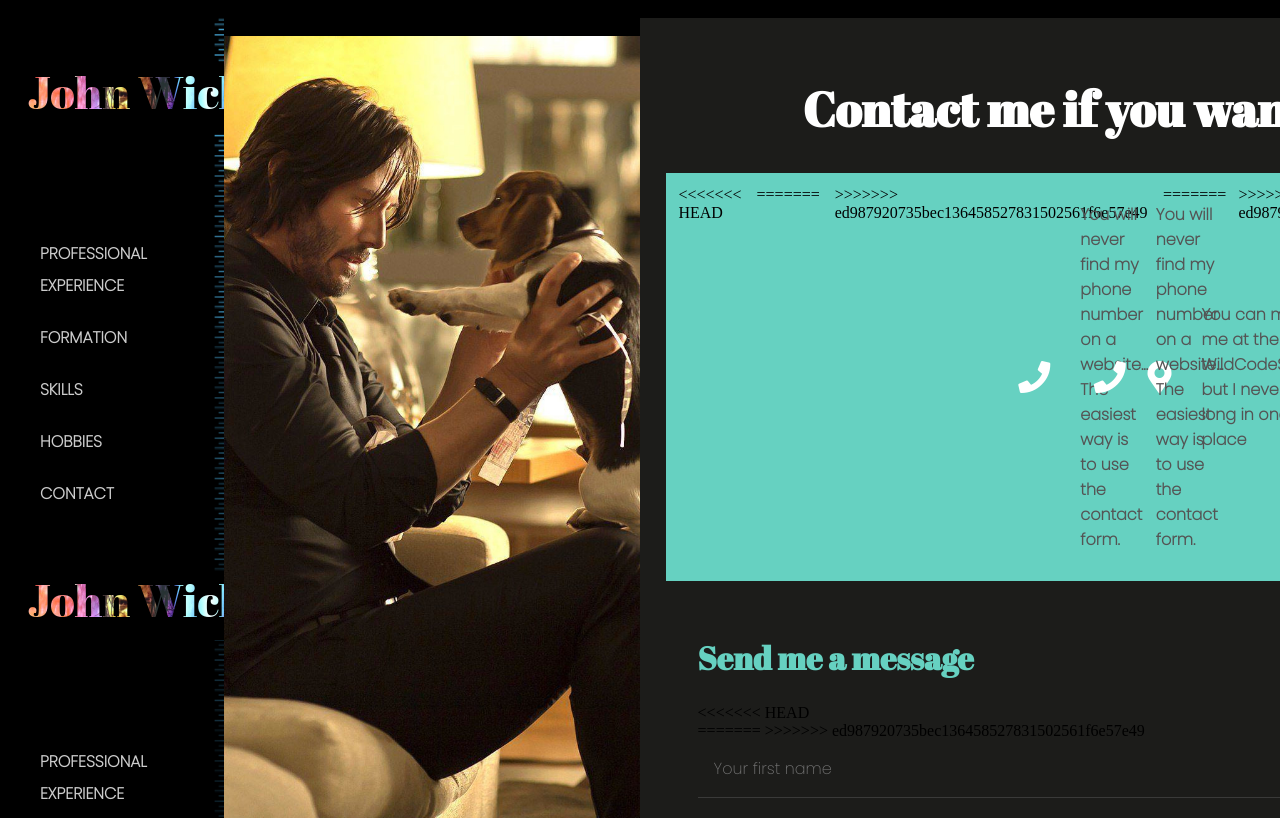
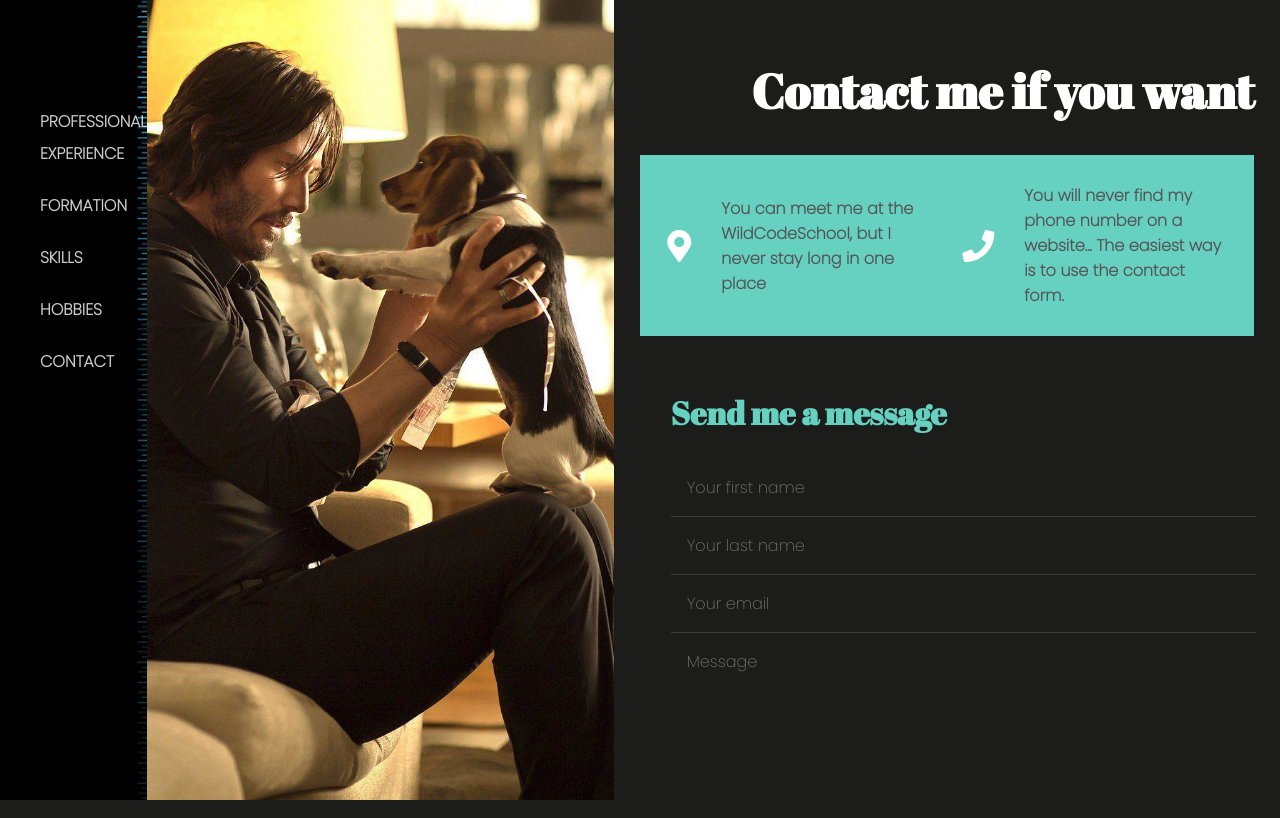
Before and after one commit to christophe-kleitz/CV_John_Wick, a PHP site: page /contact.php in a window 1280 px wide. Run offline with PHP 8.4, Linux system fonts and the light colour scheme; some libraries are stand-ins or nearby versions.

Commit message:
general update

```diff
--- a/contact.php
+++ b/contact.php
@@ -1,7 +1,6 @@
 <!DOCTYPE html>
 <html lang="en">
 <head>
-<<<<<<< HEAD
     <meta charset="utf-8">
     <title>Contact</title>
     <link rel="stylesheet" href="css/style_template.css">
@@ -12,16 +11,6 @@
     <link href="https://fonts.googleapis.com/css2?family=Abril+Fatface&display=swap" rel="stylesheet">
     <link href="https://fonts.googleapis.com/css2?family=Abril+Fatface&family=Poppins:wght@200&display=swap"
           rel="stylesheet">
-=======
-  <meta charset="utf-8">
-  <title>Contact</title>
-  <link rel="stylesheet" href="src/css/style_template.css">
-  <link rel="stylesheet" href="src/css/style_contact.css">
-
-  <link rel="stylesheet" href="https://use.fontawesome.com/releases/v5.8.1/css/all.css" integrity="sha384-50oBUHEmvpQ+1lW4y57PTFmhCaXp0ML5d60M1M7uH2+nqUivzIebhndOJK28anvf" crossorigin="anonymous">
-  <link href="https://fonts.googleapis.com/css2?family=Abril+Fatface&display=swap" rel="stylesheet">
-  <link href="https://fonts.googleapis.com/css2?family=Abril+Fatface&family=Poppins:wght@200&display=swap" rel="stylesheet">
->>>>>>> ed987920735bec136458527831502561f6e57e49
 
 </head>
 <body>
@@ -33,11 +22,7 @@
         <?php include("header.php"); ?>
 
         <div class="image-bg">
-<<<<<<< HEAD
             <img src="images/contact-johnwickdog.jpg" alt="Me and my dog" class="middle"/>
-=======
-            <img src="medias/contact-johnwickdog.jpg" alt="Me and my dog"/>
->>>>>>> ed987920735bec136458527831502561f6e57e49
         </div>
 
     </div>
@@ -50,11 +35,7 @@
 
         <div class="picto-contact">
 
-<<<<<<< HEAD
             <div class="picto-contact-col1">
-=======
-            <div class="picto-contact-col1">
->>>>>>> ed987920735bec136458527831502561f6e57e49
                 <div class="picto">
                     <i class="fas fa-map-marker-alt fa-2x"></i>
                 </div>
@@ -62,7 +43,6 @@
                     <p>You can meet me at the WildCodeSchool, but I never stay long in one place </p>
                 </div>
 
-<<<<<<< HEAD
             </div>
 
             <div class="picto-contact-col2">
@@ -75,48 +55,24 @@
                 </div>
             </div>
 
-=======
-            </div>
-
-            <div class="picto-contact-col2">
-                <div class="picto">
-                    <i class="fas fa-phone fa-2x"></i>
-                </div>
-                <div class="text-picto">
-                    <p>You will never find my phone number on a website... The easiest way is to use the contact form. </p>
-                </div>
-            </div>
-
->>>>>>> ed987920735bec136458527831502561f6e57e49
         </div>
 
         <div class="formulaire-contact">
 
             <h2> Send me a message </h2>
 
-<<<<<<< HEAD
             <form name="form" action="form.php" method="post">
-=======
-            <form  name="form" action="form.php"  method="post">
->>>>>>> ed987920735bec136458527831502561f6e57e49
 
                 <input type="text" name="first-name" id="first-name" placeholder="Your first name"/>
 
                 <input type="text" name="last-name" id="last-name" placeholder="Your last name"/>
-<<<<<<< HEAD
 
                 <input type="email" name="mail" id="mail" placeholder="Your email"/>
 
-=======
-
-                <input type="email" name="mail" id="mail" placeholder="Your email"/>
-
->>>>>>> ed987920735bec136458527831502561f6e57e49
                 <textarea name="message" id="message" rows="8" cols="20" placeholder="Message"></textarea>
 
                 <button type="submit" id="submit" class="submit">Send message</button>
             </form>
-<<<<<<< HEAD
 
         </div>
 
@@ -124,15 +80,6 @@
 
         </div>
 
-=======
-
-        </div>
-
-    <div>
-
-</div>
-
->>>>>>> ed987920735bec136458527831502561f6e57e49
 
 </body>
 </html>
--- a/header.php
+++ b/header.php
@@ -1,6 +1,5 @@
 <div class="menu">
 
-<<<<<<< HEAD
     <header>
         <div class="logo">
               <img src="images/logo.png" alt="Logo officiel de John Wick"/>
@@ -17,23 +16,5 @@
             </ul>
         </nav>
     </header>
-=======
-  <header>
-    <div class="logo">
-        <a href=index.php><img src="medias/logo.png" alt="Logo officiel de John Wick"/></a>
-    </div>
-    <nav>
-
-        <div class="marge-before"></div>
-          <ul>
-              <li><a href=#>professional experience</a></li>
-              <li><a href=formation.php>Formation</a></li>
-              <li><a href=skills.php>skills</a></li>
-              <li><a href=#>hobbies</a></li>
-              <li><a href=contact.php>contact</a></li>
-          </ul>
-    </nav>
-  </header>
->>>>>>> ed987920735bec136458527831502561f6e57e49
 
 </div>
```
Also changed, not shown: form.php (+0 -27 lines), formation.php (+0 -28 lines), index.php (+0 -22 lines), skills.php (+0 -13 lines), images/aside.png (added), images/bg_1.jpg (added), images/favicon.ico (added).
